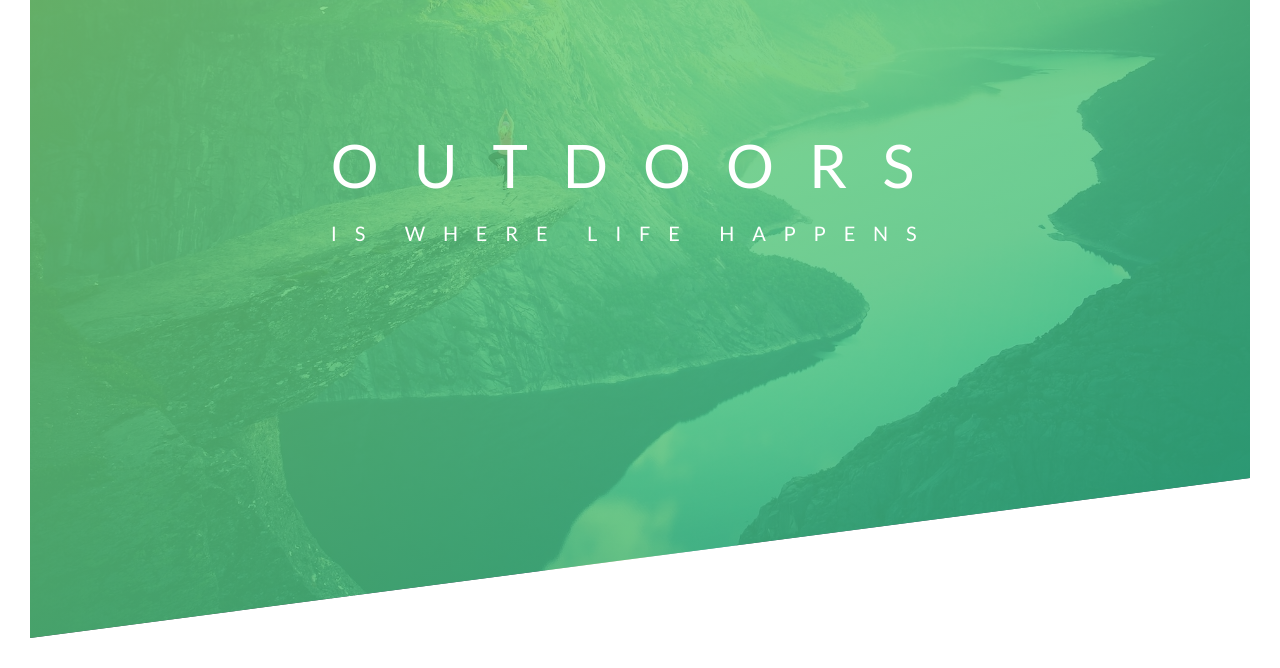
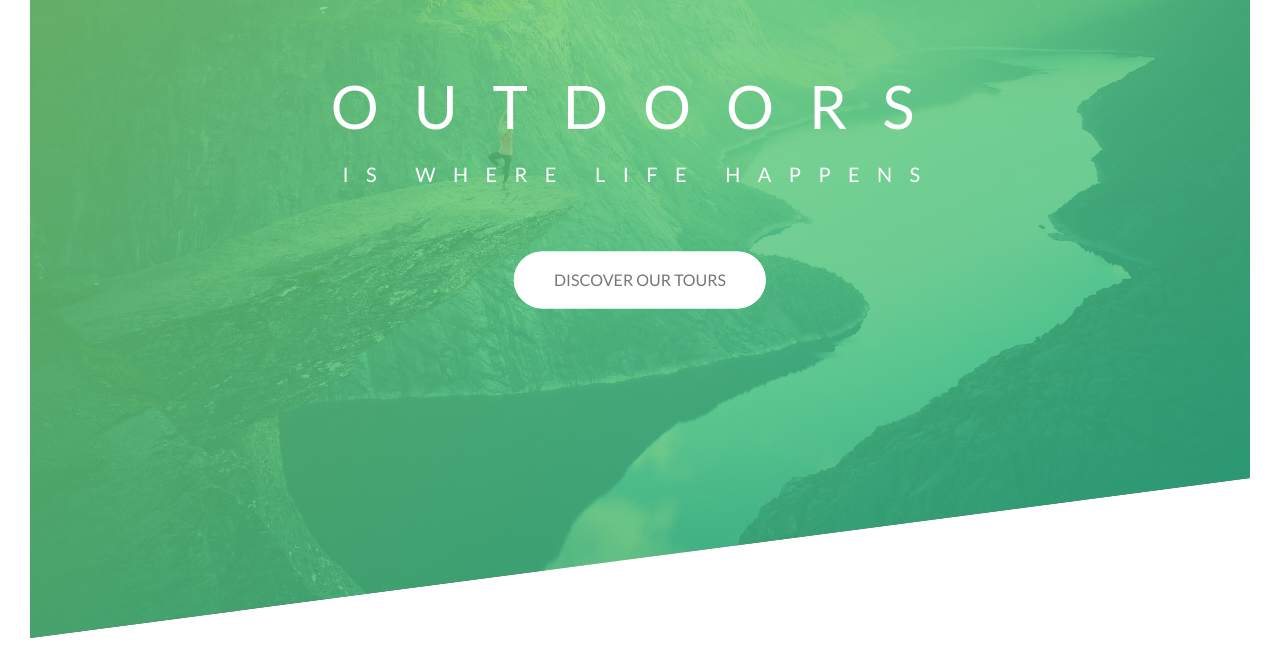
Before and after one commit to paulchan14/advanced-css-course, a plain HTML site: page Natours/starter/index.html in a window 1280 px wide. Shown: the part 152-820 px from the top of the page. Drawn offline with Linux system fonts and the light colour scheme; files that its build step writes are made by us from their sources.

Commit message:
updated styles

```diff
--- a/Natours/starter/css/style.css
+++ b/Natours/starter/css/style.css
@@ -53,12 +53,16 @@ body {
   position: absolute;
   top: 40%;
   left: 50%;
-  transform: translate(-50%, -50%)
+  transform: translate(-50%, -50%);
+  text-align: center;
 }
 
 .heading-primary {
   color: #FFFFFF;
   text-transform: uppercase;
+  backface-visibility: hidden;
+  /* Fix/hack for shaky animations */
+  margin-bottom: 60px;
 
 }
 
@@ -67,24 +71,15 @@ body {
   font-size: 60px;
   font-weight: 400;
   letter-spacing: 35px;
-  animation-name: moveInLeft;
-  animation-duration: 1s;
-  animation-timing-function: ease-out;
-
-  /*
-  animation-delay: 3s;
-  animation-iteration-count: 3
-  */
+  animation: moveInLeft ease-out 1s;
 }
 
 .heading-primary-sub {
   display: block;
   font-size: 20px;
   font-weight: 400;
-  letter-spacing: 17.8px;
-  animation-name: moveInRight;
-  animation-duration: 1s;
-  animation-timing-function: ease-out;
+  letter-spacing: 17.4px;
+  animation: moveInRight ease-out 1s;
 }
 
 @keyframes moveInLeft {
@@ -118,3 +113,73 @@ body {
     transform: translate(0)
   }
 }
+
+@keyframes moveInBottom {
+  0% {
+    opacity: 0;
+    transform: translateY(30px)
+  }
+
+  100% {
+    opacity: 1;
+    transform: translate(0)
+  }
+}
+
+
+.btn:link,
+.btn:visited {
+  text-transform: uppercase;
+  text-decoration: none;
+  padding: 15px 40px;
+  display: inline-block;
+  border-radius: 100px;
+  transition: all .2s;
+  position: relative;
+}
+
+.btn:hover {
+  transform: translateY(-3px);
+  box-shadow: 0 10px 20px rgba(0,0,0,.2)
+}
+
+.btn:active {
+  /* when element is being clicked */
+  transform: translateY(-1px);
+  box-shadow: 0 5px 10px rgba(0,0,0,.2)
+}
+
+.btn-white {
+  background-color: #FFFFFF;
+  color: #777777;
+}
+
+.btn::after {
+  content: "";
+  display: inline-block;
+  height: 100%;
+  width: 100%;
+  border-radius: 100px;
+  position: absolute;
+  top: 0;
+  left: 0;
+  z-index: -1;
+  transition: all .4s;
+}
+
+.btn-white::after {
+  background-color: #FFFFFF;
+
+}
+
+.btn:hover::after {
+  /* create a pseudo element when hovering over the element */
+  transform: scaleX(1.4) scaleY(1.6);
+  opacity: 0;
+}
+
+.btn-animated {
+  animation: moveInBottom .5s ease-out .75s;
+  animation-fill-mode: backwards;
+  /* will automatically apply the styles of 0% to the element before the animation starts */
+}
--- a/Natours/starter/index.html
+++ b/Natours/starter/index.html
@@ -24,8 +24,9 @@
                     <span class="heading-primary-main">Outdoors</span>
                     <span class="heading-primary-sub">Is where life happens</span>
                 </h1>
+
+                <a href="#" class="btn btn-white btn-animated">Discover our tours</a>
             </div>
-
         </header>
 
     </body>
```
